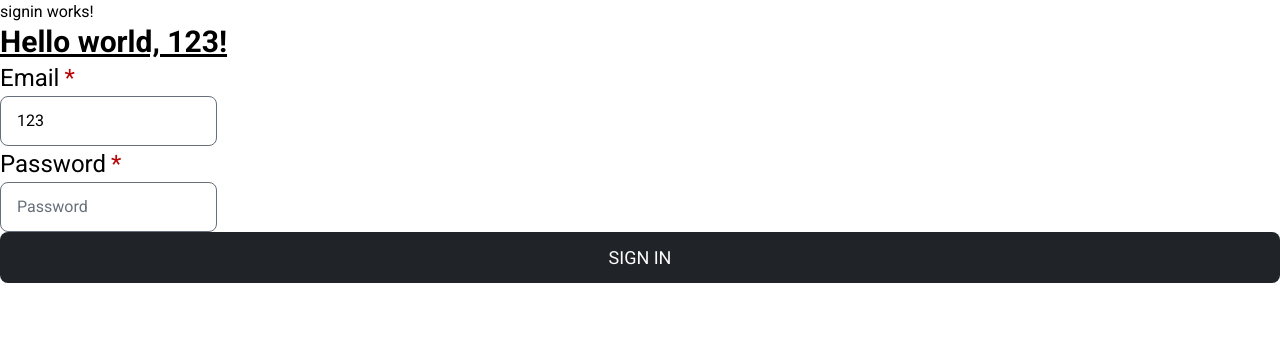
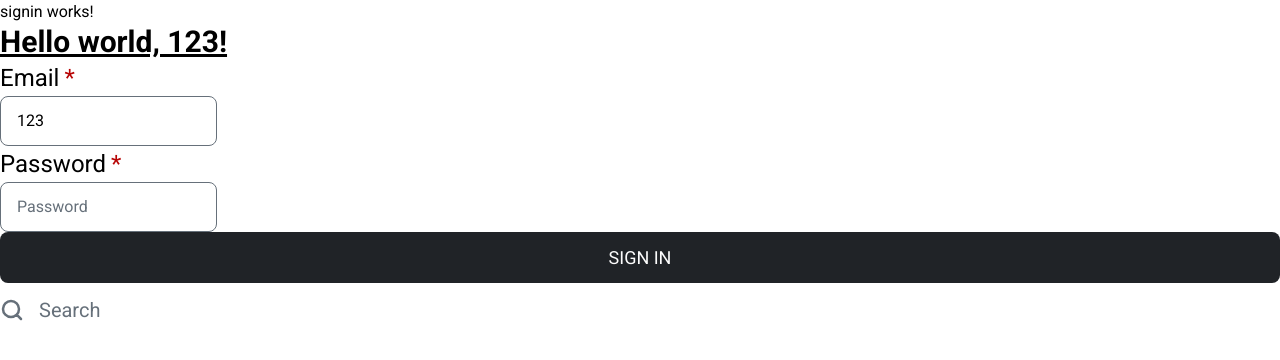
Before and after one commit to HoTranThienNhan/TodoAppAngularFrontEnd, an Angular app: page /signin in a window 1280 px wide. Shown: the top 360 px of the page. Built offline with nearby package versions, Linux system fonts and the light colour scheme.

Commit message:
[FEAT] Create Search input component

```diff
--- /dev/null
+++ b/src/app/components/inputs/input-search/input-search.component.html
@@ -0,0 +1,14 @@
+<div class="flex flex-row items-center">
+    <button (click)="onClick()">
+        <svg xmlns="http://www.w3.org/2000/svg" [attr.width]="iconWidth()" [attr.height]="iconWidth()" viewBox="0 0 24 24" fill="none">
+            <path
+                d="M21 21L16.65 16.65M19 11C19 15.4183 15.4183 19 11 19C6.58172 19 3 15.4183 3 11C3 6.58172 6.58172 3 11 3C15.4183 3 19 6.58172 19 11Z"
+                stroke="#66707A" stroke-width="2.5" stroke-linecap="round" stroke-linejoin="round" />
+        </svg>
+    </button>
+    <input
+        type="text"
+        [placeholder]="placeholder()"
+        [formControl]="control()"
+        class="search-input focus:outline-none">
+</div>
--- /dev/null
+++ b/src/app/components/inputs/input-search/input-search.component.scss
@@ -0,0 +1,22 @@
+@import "../../../../../public/assets/sass/abstracts/variables";
+
+.search-input {
+    margin-left: 15px;
+    font-size: 20px;
+
+    &::placeholder {
+        color: $surface-200;
+    }
+}
+
+button {
+    svg {
+        cursor: pointer;
+
+        &:hover {
+            path {
+                stroke: #000;
+            }
+        }
+    }
+}
--- /dev/null
+++ b/src/app/components/inputs/input-search/input-search.component.ts
@@ -0,0 +1,21 @@
+import { Component, input, InputSignal, output } from '@angular/core';
+import { FormControl, FormsModule, ReactiveFormsModule } from '@angular/forms';
+
+@Component({
+  selector: 'app-input-search',
+  imports: [FormsModule, ReactiveFormsModule],
+  templateUrl: './input-search.component.html',
+  styleUrl: './input-search.component.scss'
+})
+export class InputSearchComponent {
+  // props
+  placeholder = input<string>("Placeholder");
+  iconWidth = input<number>(24);
+  control = input<FormControl>(new FormControl());
+  buttonSearchClick = output<FormControl>();
+
+  // methods
+  onClick(): void {
+    this.buttonSearchClick.emit(this.control());
+  }
+}
--- a/src/app/pages/auth/signin/signin.component.html
+++ b/src/app/pages/auth/signin/signin.component.html
@@ -12,4 +12,10 @@
             <span class="uppercase">Sign In</span>
         </app-button>
     </form>
+    <div class="my-3">
+        {{ search.value }}
+    </div>
+    <form [formGroup]="searchForm">
+        <app-input-search placeholder="Search" [control]="search" (buttonSearchClick)="onButtonSearchClick($event)"></app-input-search>
+    </form>
 </div>
--- a/src/app/pages/auth/signin/signin.component.ts
+++ b/src/app/pages/auth/signin/signin.component.ts
@@ -1,17 +1,19 @@
-import { Component, inject, OnInit } from '@angular/core';
+import { Component, inject, InputSignal, OnInit } from '@angular/core';
 import { InputComponent } from '../../../components/inputs/input/input.component';
 import { ButtonComponent } from "../../../components/buttons/button/button.component";
 import { FormBuilder, FormControl, FormGroup, ReactiveFormsModule, Validators } from '@angular/forms';
+import { InputSearchComponent } from "../../../components/inputs/input-search/input-search.component";
 
 @Component({
   selector: 'app-signin',
-  imports: [InputComponent, ButtonComponent, ReactiveFormsModule],
+  imports: [InputComponent, ButtonComponent, ReactiveFormsModule, InputSearchComponent],
   templateUrl: './signin.component.html',
   styleUrl: './signin.component.scss'
 })
 export class SigninComponent implements OnInit {
   // props
   signInForm!: FormGroup;
+  searchForm!: FormGroup;
 
   // injection
   fb: FormBuilder = inject(FormBuilder);
@@ -25,11 +27,24 @@ export class SigninComponent implements OnInit {
     return this.signInForm.get('password') as FormControl;
   }
 
+  get search(): FormControl {
+    return this.searchForm.get('search') as FormControl;
+  }
+
   // hooks
   ngOnInit(): void {
       this.signInForm = this.fb.group({
         email: ['123', [Validators.required]],
         password: ['', [Validators.required]],
       });
+
+      this.searchForm = this.fb.group({
+        search: ['']
+      });
+  }
+
+  // methods
+  onButtonSearchClick(search: FormControl): void {
+    console.log(search.value);
   }
 }
```
Also changed, not shown: 1 other file (tests, documents, lock files or other folders).
